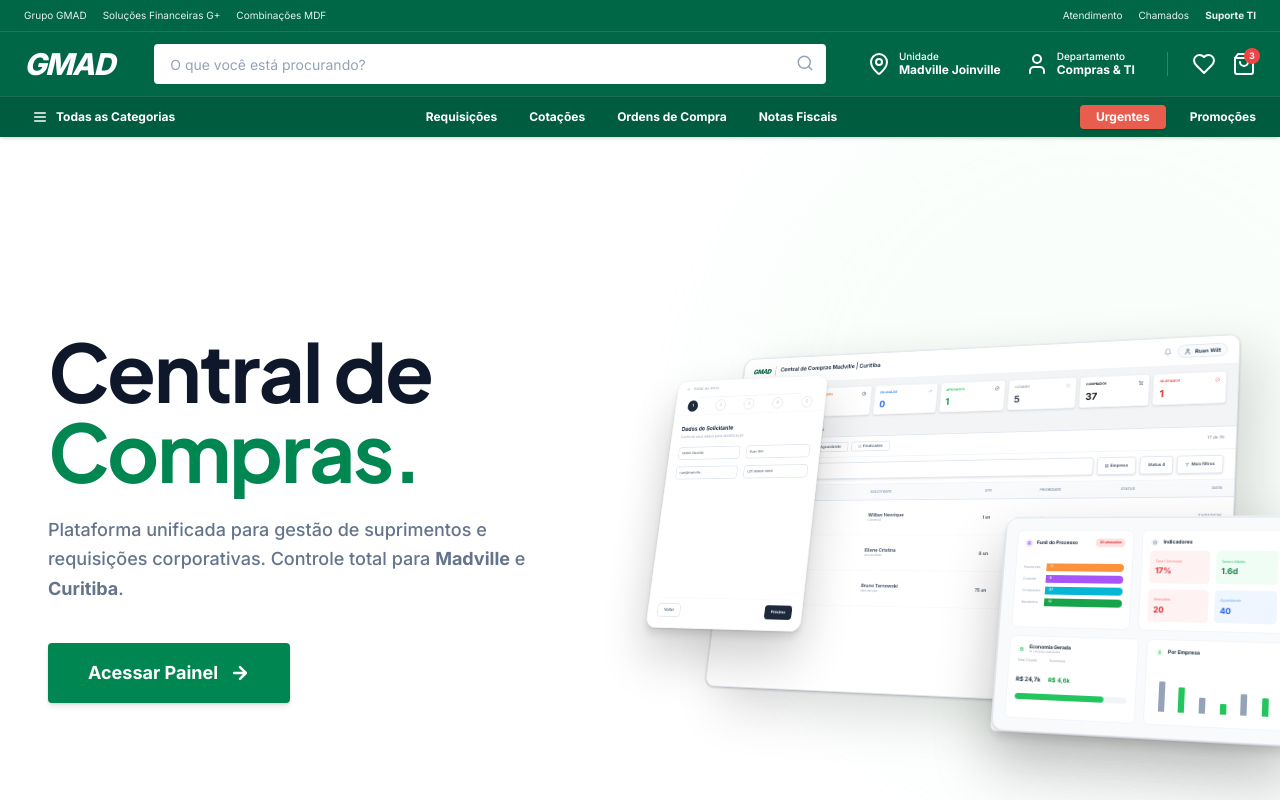
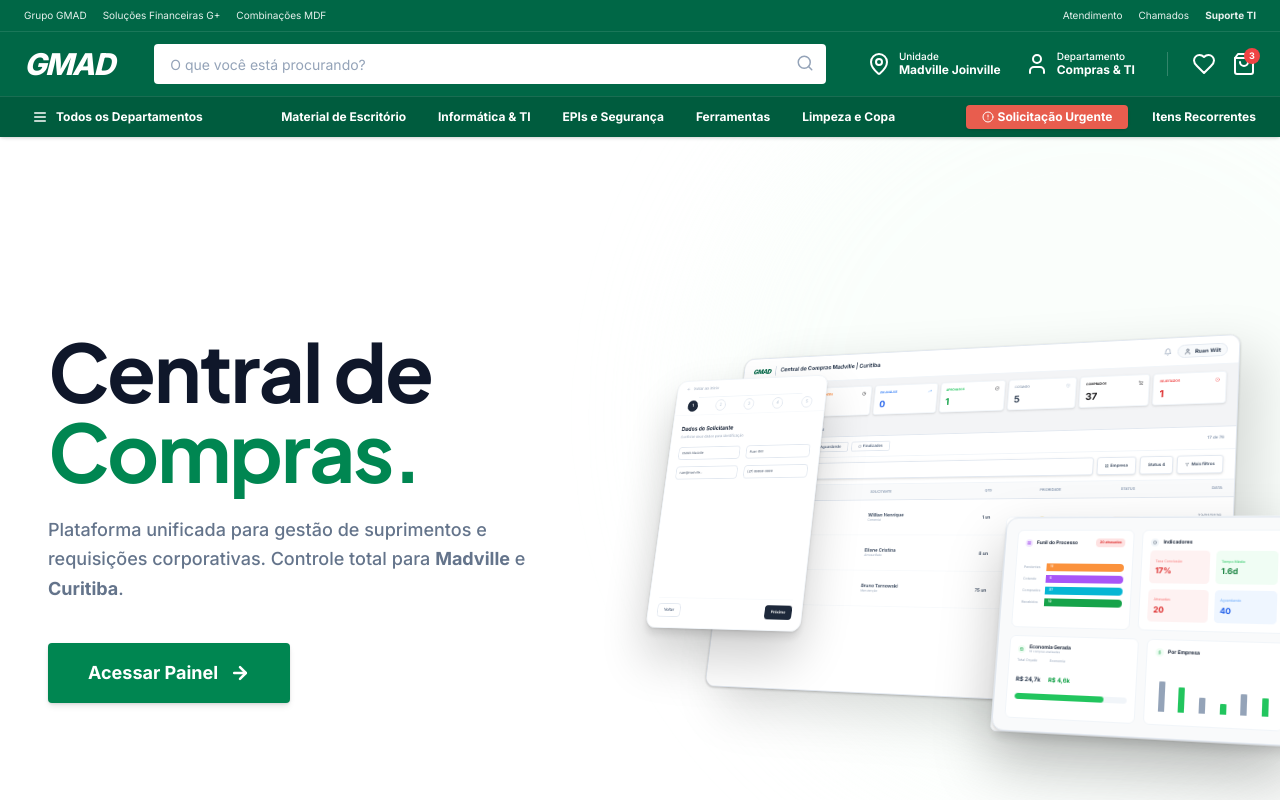
Before and after one commit to borba-anderson/comprasmadville, a React (Vite) app: page / in a window 1280 px wide. Shown: the top 800 px of the page. Built offline with nearby package versions, Linux system fonts and the light colour scheme; the HTML template or start-up script is replaced by a standard one.

Commit message:
Code edited in Lovable Code Editor
Edited UI in Lovable

```diff
--- a/src/pages/Index.tsx
+++ b/src/pages/Index.tsx
@@ -2,7 +2,6 @@ import { useState, useEffect } from "react";
 import { Header } from "@/components/layout/Header";
 import { useAuth } from "@/contexts/AuthContext";
 import { Link } from "react-router-dom";
-// CORREÇÃO: Adicionado 'AlertCircle' na importação abaixo
 import {
   FileText,
   CheckCircle,
@@ -454,7 +453,7 @@ const Hero3DComposition = () => {
 // 3. NOVO SUBPAINEL GMAD (ELEMENTO ESTRUTURAL)
 // ==========================================
 const GMADHeaderBar = () => (
-  // Fundo Verde Escuro GMAD (#006746 aproximado da imagem)
+  // Fundo Verde Escuro GMAD (#006746)
   <div className="w-full bg-[#006746] font-sans">
     {/* Linha Superior (Links Pequenos) */}
     <div className="max-w-[1600px] mx-auto px-6 h-8 flex items-center justify-between text-[10px] text-white/90 border-b border-white/10">
@@ -513,26 +512,27 @@ const GMADHeaderBar = () => (
       </div>
     </div>
 
-    {/* Linha Inferior (Menu de Categorias) */}
+    {/* Linha Inferior (Categorias de Suprimentos - ATUALIZADO) */}
     <div className="bg-[#005c3e] border-t border-white/10">
       <div className="max-w-[1600px] mx-auto px-6 h-10 flex items-center justify-between text-white text-xs font-bold">
         <div className="flex items-center gap-2 cursor-pointer hover:bg-white/10 px-2 py-1 rounded transition-colors">
           <Menu size={16} />
-          <span>Todas as Categorias</span>
+          <span>Todos os Departamentos</span>
         </div>
 
         <div className="flex items-center gap-8">
-          <span className="cursor-pointer hover:text-green-200 transition-colors">Requisições</span>
-          <span className="cursor-pointer hover:text-green-200 transition-colors">Cotações</span>
-          <span className="cursor-pointer hover:text-green-200 transition-colors">Ordens de Compra</span>
-          <span className="cursor-pointer hover:text-green-200 transition-colors">Notas Fiscais</span>
+          <span className="cursor-pointer hover:text-green-200 transition-colors">Material de Escritório</span>
+          <span className="cursor-pointer hover:text-green-200 transition-colors">Informática & TI</span>
+          <span className="cursor-pointer hover:text-green-200 transition-colors">EPIs e Segurança</span>
+          <span className="cursor-pointer hover:text-green-200 transition-colors">Ferramentas</span>
+          <span className="cursor-pointer hover:text-green-200 transition-colors">Limpeza e Copa</span>
         </div>
 
         <div className="flex items-center gap-6">
-          <button className="bg-[#E85D4E] hover:bg-[#d64d3e] text-white px-4 py-1 rounded transition-colors text-xs font-bold shadow-sm">
-            Urgentes
+          <button className="bg-[#E85D4E] hover:bg-[#d64d3e] text-white px-4 py-1 rounded transition-colors text-xs font-bold shadow-sm flex items-center gap-1">
+            <AlertCircle size={12} /> Solicitação Urgente
           </button>
-          <span className="cursor-pointer hover:text-green-200 transition-colors">Promoções</span>
+          <span className="cursor-pointer hover:text-green-200 transition-colors">Itens Recorrentes</span>
         </div>
       </div>
     </div>
```
